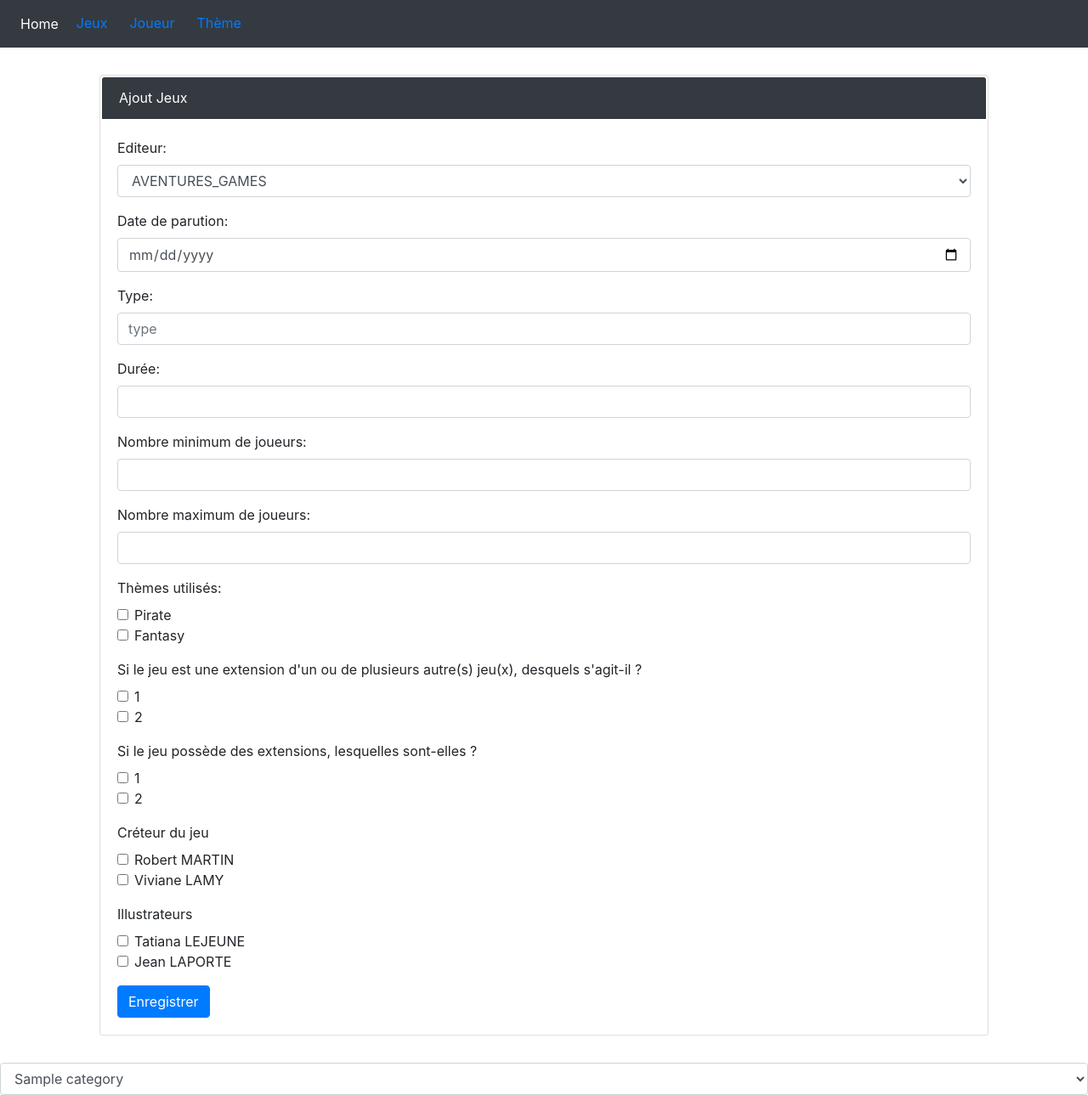
After one commit to Nesrine-abid/Jeux, a PHP site: template app/views/ajout_jeu.php in a window 1280 px wide. The commit adds this page. Shown: the whole page at 85% size. Run offline with PHP 8.4, Linux system fonts and the light colour scheme; the template is opened without the code that fills it: most values are stand-ins (such as "Sample title", 1, 10 or a date in 2020).

Commit message:
ajout_jeu Statique

```diff
--- /dev/null
+++ b/app/views/ajout_jeu.php
@@ -0,0 +1,119 @@
+<?php
+require('header.php');
+?>
+<div class="container">
+    <div class="card" style="margin:2em">
+    <div class="card-header bg-dark text-white" style="margin:2px">
+        Ajout Jeux
+    </div>
+    <div class="card-body">
+        <form action="index.php" method=GET>
+
+            <div class="form-group">
+                <label for="editeur">Editeur:</label>
+                <select class="form-control" id="themes">
+                    <option>AVENTURES_GAMES</option>
+                    <option>PSY_BOARDS</option>
+                    <option>CRAZYCARDS</option>
+                    <option>LORDS_&_&LABYRINTH</option>
+                    <option>CLASSICAL_COLLECTION</option>
+                </select>
+            </div>
+
+            <div class="form-group">
+                <label for="">Date de parution:</label>
+                <input type="date" class="form-control" id="date_parution" placeholder="jj/mm/aaaa">
+            </div>
+
+            <div class="form-group">
+                <label for="type">Type:</label>
+                <input type="text" class="form-control" id="type" placeholder="type">
+            </div>
+
+            <div class="form-group">
+                <label for="">Durée:</label>
+                <input type="number" class="form-control" id="duree">
+            </div>
+
+            <div class="form-group">
+                <label for="">Nombre minimum de joueurs:</label>
+                <input type="number" class="form-control" id="Nombre minimum de joueurs">
+            </div>
+
+            <div class="form-group">
+                <label for="">Nombre maximum de joueurs:</label>
+                <input type="number" class="form-control" id="duree">
+            </div>
+
+            <div class="form-group">
+                <label for="">Thèmes utilisés:</label>
+                <div class="form-check">
+                    <input class="form-check-input" type="checkbox" value="" id="">
+                    <label class="form-check-label" for="defaultCheck1">Pirate</label>
+                </div>
+                <div class="form-check">
+                    <input class="form-check-input" type="checkbox" value="" id="">
+                    <label class="form-check-label" for="defaultCheck2">Fantasy</label>
+                </div>
+            </div>
+
+            <div class="form-group">
+                <label for="extensions">Si le jeu est une extension d'un ou de plusieurs autre(s) jeu(x), desquels s'agit-il ?</label>
+                <div class="form-check">
+                    <input class="form-check-input" type="checkbox" value="" id="">
+                    <label class="form-check-label" for="defaultCheck1">1</label>
+                </div>
+                <div class="form-check">
+                    <input class="form-check-input" type="checkbox" value="" id="">
+                    <label class="form-check-label" for="defaultCheck2">2</label>
+                </div>
+            </div>
+
+            <div class="form-group">
+                <label for="extensions2">Si le jeu possède des extensions, lesquelles sont-elles ?</label>
+                <div class="form-check">
+                    <input class="form-check-input" type="checkbox" value="" id="">
+                    <label class="form-check-label" for="defaultCheck1">1</label>
+                </div>
+                <div class="form-check">
+                    <input class="form-check-input" type="checkbox" value="" id="">
+                    <label class="form-check-label" for="defaultCheck2">2</label>
+                </div>
+            </div>
+
+            <div class="form-group">
+                <label for="createur">Créteur du jeu</label>
+                <div class="form-check">
+                    <input class="form-check-input" type="checkbox" value="" id="">
+                    <label class="form-check-label" for="defaultCheck1">Robert MARTIN</label>
+                </div>
+                <div class="form-check">
+                    <input class="form-check-input" type="checkbox" value="" id="">
+                    <label class="form-check-label" for="defaultCheck2">Viviane LAMY</label>
+                </div>
+            </div>
+
+            <div class="form-group">
+                <label for="illustrateurs">Illustrateurs</label>
+                <div class="form-check">
+                    <input class="form-check-input" type="checkbox" value="" id="">
+                    <label class="form-check-label" for="defaultCheck1">Tatiana LEJEUNE</label>
+                </div>
+                <div class="form-check">
+                    <input class="form-check-input" type="checkbox" value="" id="">
+                    <label class="form-check-label" for="defaultCheck2">Jean LAPORTE</label>
+                </div>
+            </div>
+
+        <input type='hidden' name='action' value='FormProcess'>
+        <button type="submit" class="btn btn-primary">Enregistrer</button>
+        </form>
+    </div>
+    </div>
+</div>
+
+<select class="form-control" name="code_categorie">
+          <?php foreach ($categories as $c) { ?>
+            <option value="<?= $c->code ?>"><?php echo $c->nom; ?></option>
+          <?php } ?>
+</select>
```
Also changed, not shown: app/controllers/home.php (+29 -5 lines), app/models/joueur.php (+10 -0 lines), app/views/jeu.php (+12 -3 lines), app/views/joueur.php (+8 -2 lines), app/views/header.php (line endings or trailing spaces).
